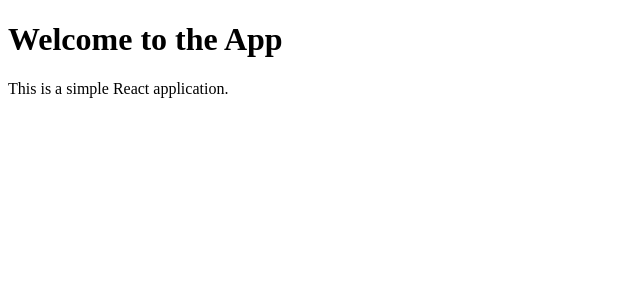
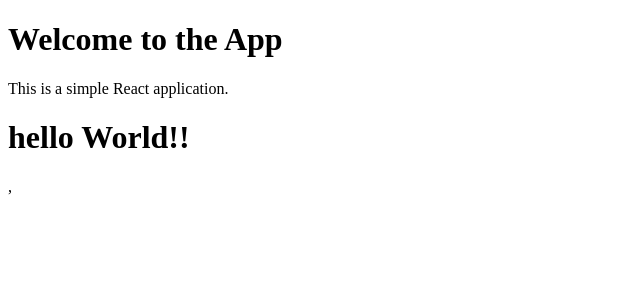
Before and after one commit to yogeshCelestial/react-19, a React (Vite) app: page / in a window 1280 px wide. Shown: the top 300 px of the page, without its empty margins (0-640 px from the left). Built offline with nearby package versions, Linux system fonts and the light colour scheme.

Commit message:
Context and useContext hook

```diff
--- a/src/App.js
+++ b/src/App.js
@@ -1,8 +1,11 @@
+import Component from "./components/Component";
+
 const App = () => {
   return (
     <div>
       <h1>Welcome to the App</h1>
       <p>This is a simple React application.</p>
+      <Component />
     </div>
   );
 };
--- a/src/Router.js
+++ b/src/Router.js
@@ -1,11 +1,16 @@
 import { createBrowserRouter } from "react-router-dom";
 import App from "./App";
 import ErrorPage from "./ErrorPage";
+import { FirstContextComponent } from "./hooks";
 
 const router = createBrowserRouter([
   {
     path: "/",
-    element: <App />,
+    element: (
+      <FirstContextComponent>
+        <App />,
+      </FirstContextComponent>
+    ),
     errorElement: <ErrorPage />,
   },
 ]);
--- /dev/null
+++ b/src/components/Component.js
@@ -0,0 +1,10 @@
+import { useContext } from "react";
+import FirstContext from "./../hooks";
+
+const Component = () => {
+  const firstContext = useContext(FirstContext);
+  const { newState } = firstContext;
+  return <h1>{newState}!</h1>;
+};
+
+export default Component;
--- /dev/null
+++ b/src/hooks/index.js
@@ -0,0 +1,18 @@
+import { createContext, useState } from "react";
+
+const FirstContext = createContext(null);
+
+export const FirstContextComponent = ({ children }) => {
+  const [newState, setNewState] = useState("hello World!");
+
+  const value = {
+    newState,
+    setNewState,
+  };
+
+  return (
+    <FirstContext.Provider value={value}>{children}</FirstContext.Provider>
+  );
+};
+
+export default FirstContext;
```
Lines whose indentation alone changed are shown as unchanged.
